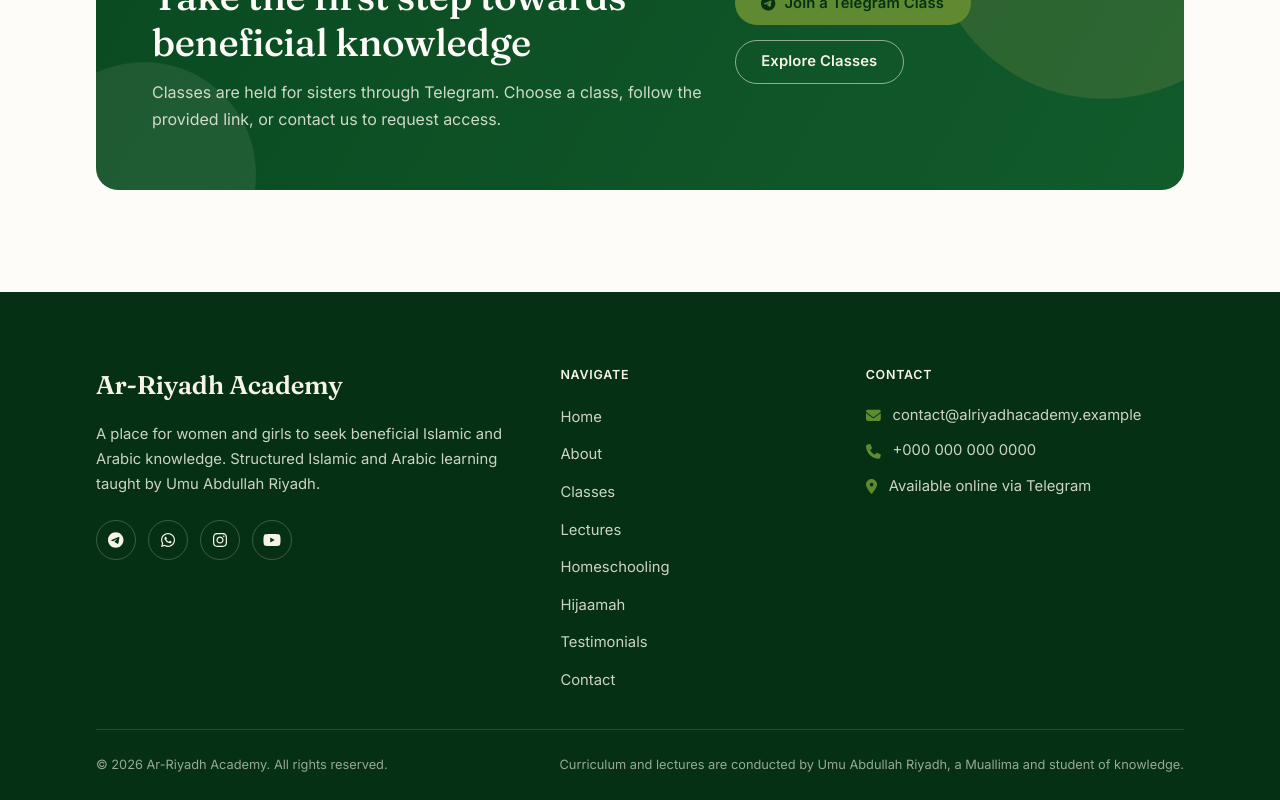
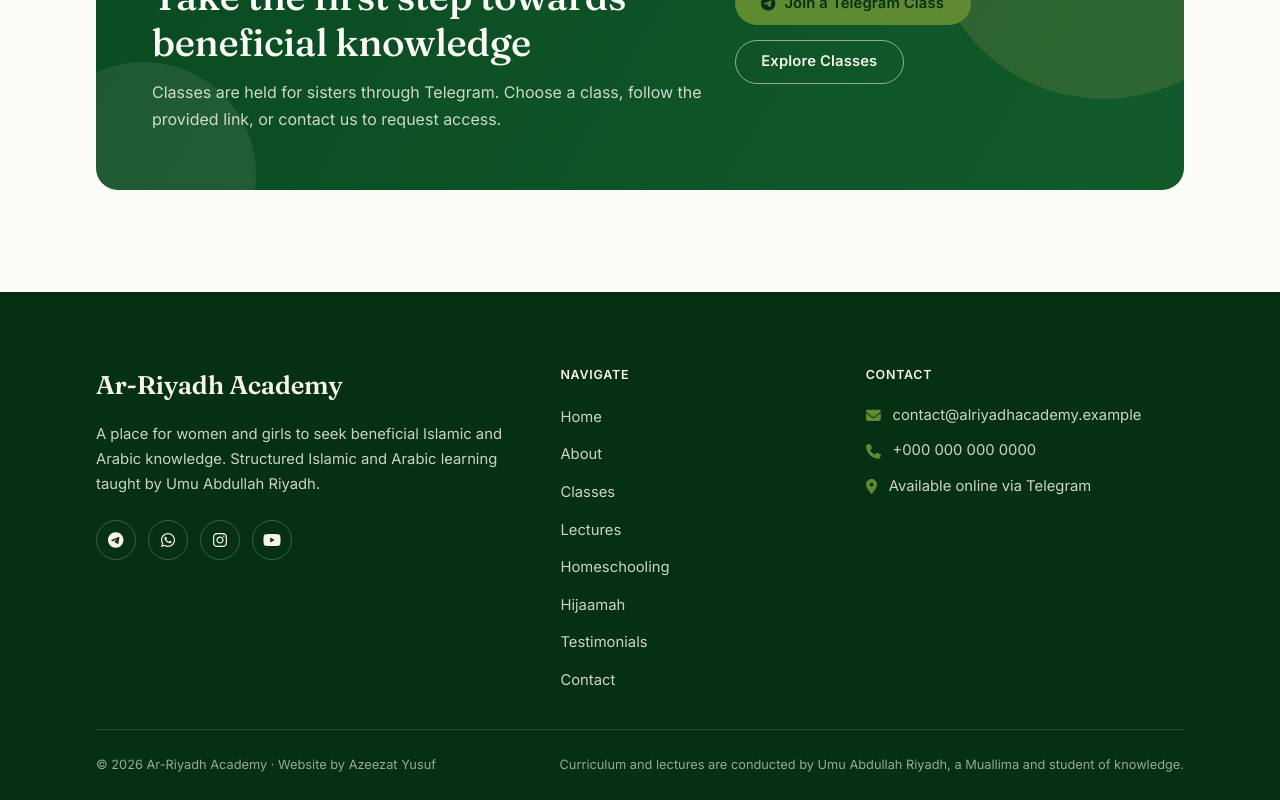
Before and after one commit to Azeezat-1/Ar-Riyaadh, a React (Vite) app in the folder frontend/: page / in a window 1280 px wide. Shown: the part 7617-8417 px from the top of the page. Built offline with nearby package versions, Linux system fonts and the light colour scheme; no server answers.

Commit message:
Credit Azeezat Yusuf in the footer copyright
The footer now shows the current year alongside the academy name
and credits Azeezat Yusuf for the website.

```diff
--- a/frontend/src/components/Footer.jsx
+++ b/frontend/src/components/Footer.jsx
@@ -64,7 +64,7 @@
 
         <div className="footer__bottom">
           <p>
-            © {new Date().getFullYear()} {site.name}. All rights reserved.
+            © {new Date().getFullYear()} {site.name} · Website by Azeezat Yusuf
           </p>
           <p className="footer__note">
             Curriculum and lectures are conducted by {site.founder}, a Muallima and student of
```
